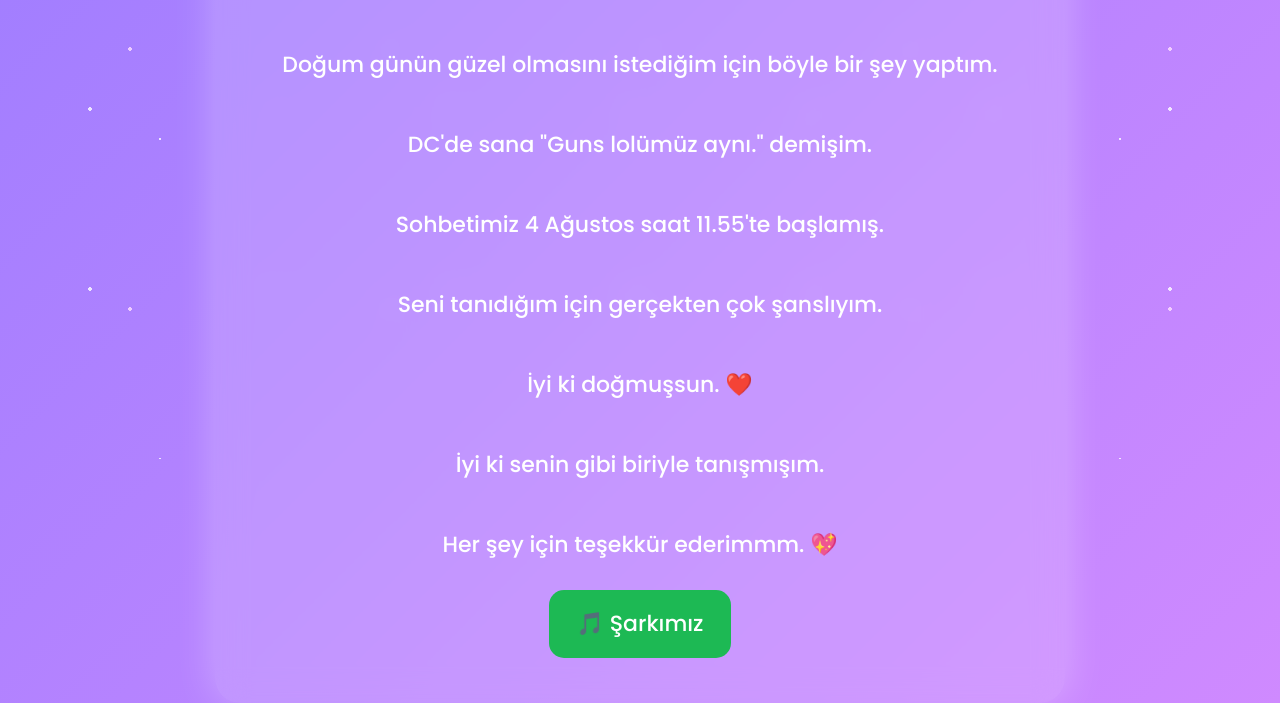
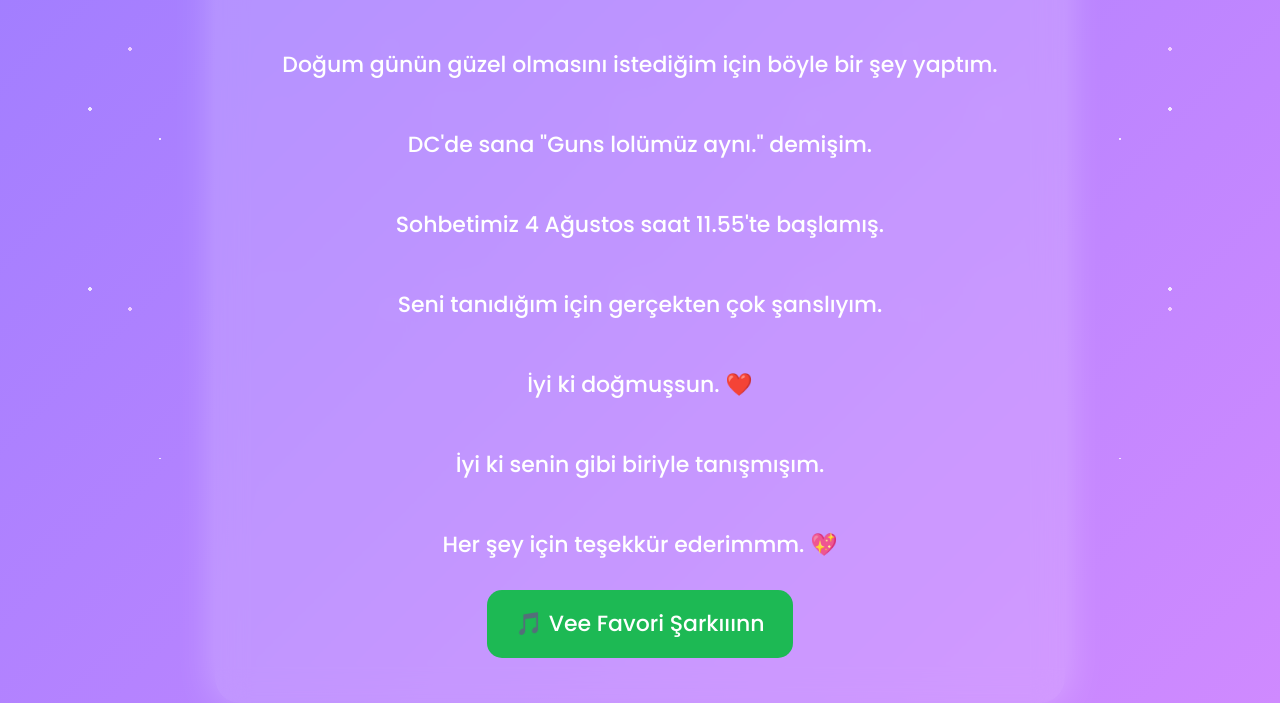
Before and after one commit to tahaceylan1903-debug/Do-um-g-nunun-kutlu-olsunn-kardeleeennn, a plain HTML site: page index.html in a window 1280 px wide. Both pictures are taken after a click on the button "🎁 Sürprizi Gör". Shown: the part 242-945 px from the top of the page. Drawn offline with Linux system fonts and the light colour scheme.

Commit message:
Add files via upload

```diff
--- a/index.html
+++ b/index.html
@@ -316,7 +316,7 @@ Her şey için teşekkür ederimmm. 💖
 <a class="spotify"
 href="https://open.spotify.com/track/2EwnRHPoqt7ofZYl9jgVLY?si=_dMLeVnTRQ6wfOWPuOdQ9A"
 target="_blank">
-🎵 Şarkımız
+🎵 Vee Favori Şarkııınn
 </a>
 
 </div>
```
